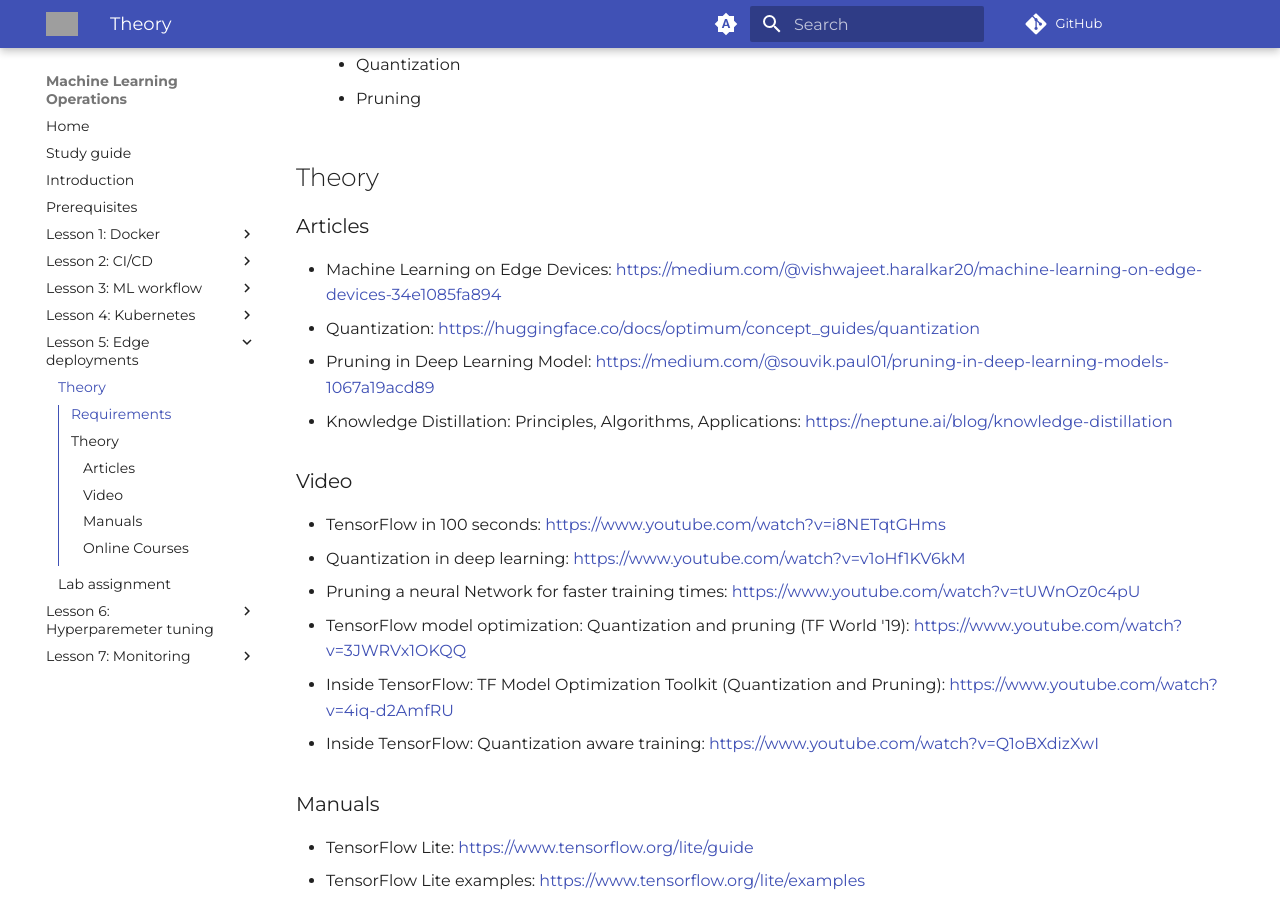
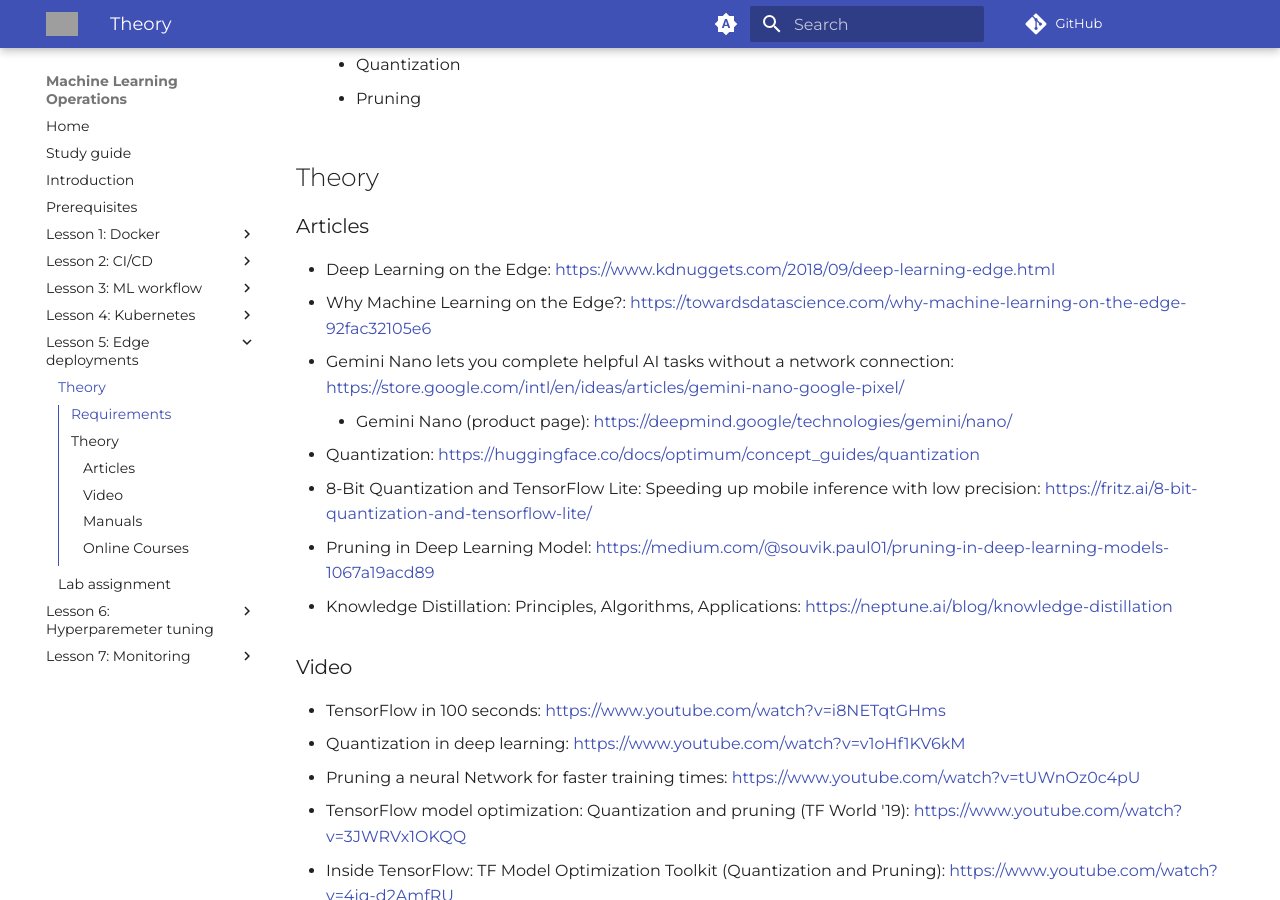
Before and after one commit to HOGENT-MLOps/mlops-slides, an MkDocs documentation site: the page built from docs/05-edge-deployments.md, in a window 1280 px wide and 900 px high, scrolled down 481 px. Built offline with MkDocs 1.6.1 and Material for MkDocs 9.7.7, drawn with Linux system fonts in a browser that asks for light colours; comment, search, counter and statistics services are not loaded; grey boxes are pictures that could not be loaded.

Commit message:
Add better articles to lesson 5

```diff
--- a/docs/05-edge-deployments.md
+++ b/docs/05-edge-deployments.md
@@ -16,8 +16,12 @@
 
 ### Articles
 
--   Machine Learning on Edge Devices: https://medium.com/@vishwajeet.haralkar20/machine-learning-on-edge-devices-34e1085fa894
+-   Deep Learning on the Edge: https://www.kdnuggets.com/2018/09/deep-learning-edge.html
+-   Why Machine Learning on the Edge?: https://towardsdatascience.com/why-machine-learning-on-the-edge-92fac32105e6
+-   Gemini Nano lets you complete helpful AI tasks without a network connection: https://store.google.com/intl/en/ideas/articles/gemini-nano-google-pixel/
+    -   Gemini Nano (product page): https://deepmind.google/technologies/gemini/nano/
 -   Quantization: https://huggingface.co/docs/optimum/concept_guides/quantization
+-   8-Bit Quantization and TensorFlow Lite: Speeding up mobile inference with low precision: https://fritz.ai/8-bit-quantization-and-tensorflow-lite/
 -   Pruning in Deep Learning Model: https://medium.com/@souvik.paul01/pruning-in-deep-learning-models-1067a19acd89
 -   Knowledge Distillation: Principles, Algorithms, Applications: https://neptune.ai/blog/knowledge-distillation
 
```
